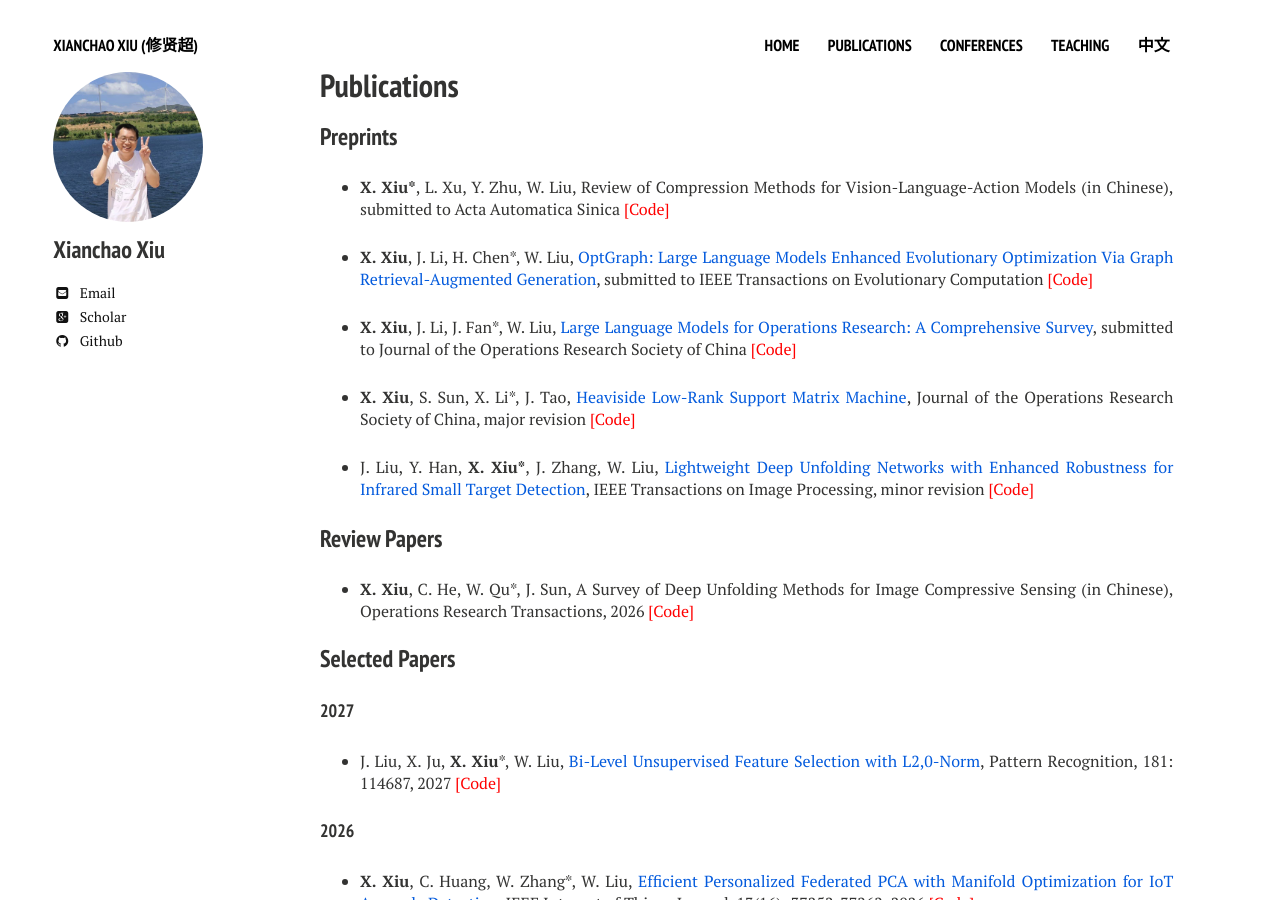
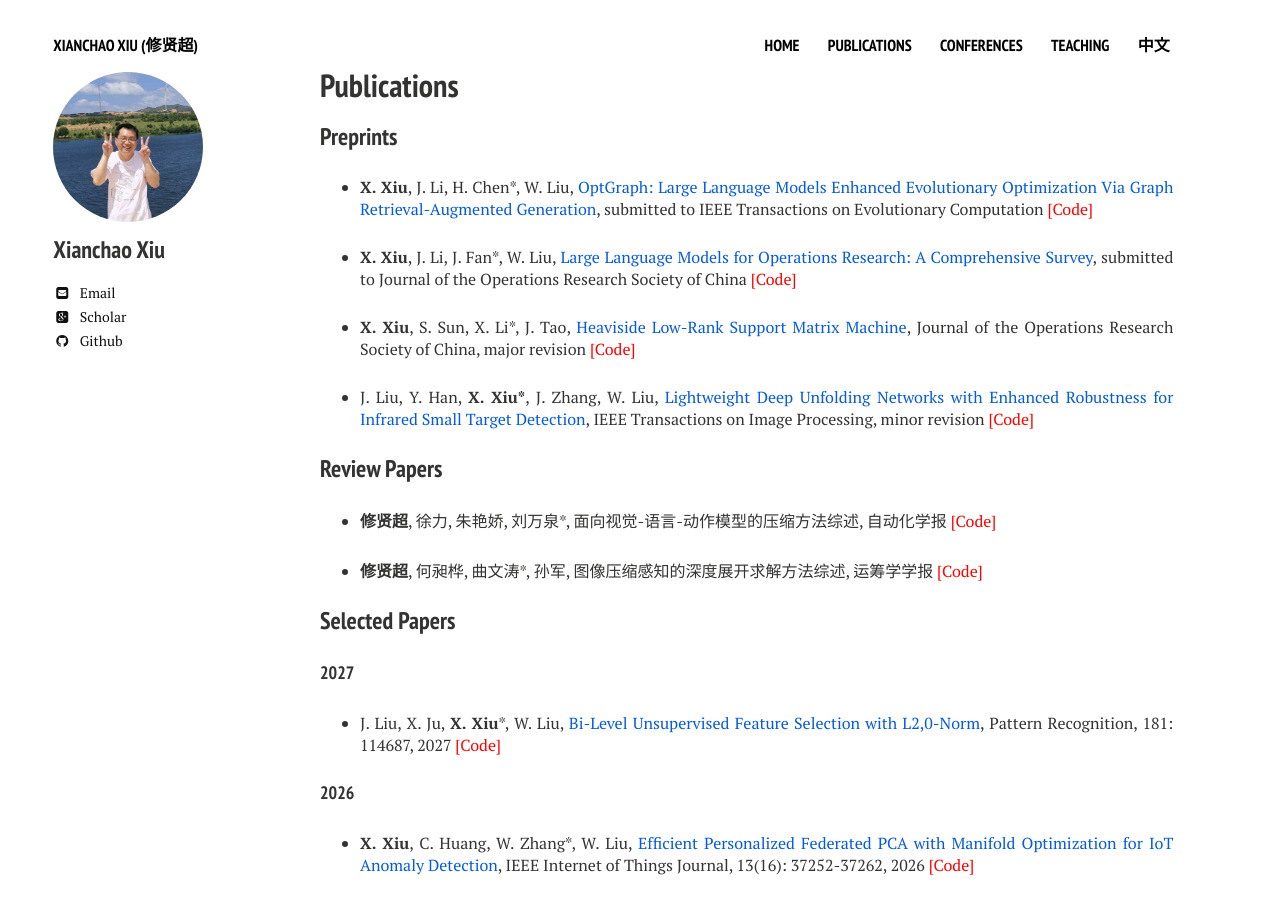
Before and after one commit to xianchaoxiu/xianchaoxiu.github.io, a Jekyll site: the page built from publications/index.md, in a window 1280 px wide and 900 px high. Built offline with Jekyll 4.4.1, drawn with Linux system fonts in a browser that asks for light colours; nearby versions of some CDN libraries.

Commit message:
Update index.md

```diff
--- a/publications/index.md
+++ b/publications/index.md
@@ -10,8 +10,6 @@ share: false
 
 ### Preprints
 
-* <b>X. Xiu*</b>, L. Xu, Y. Zhu, W. Liu, Review of Compression Methods for Vision-Language-Action Models (in Chinese), submitted to Acta Automatica Sinica  <a href="https://github.com/xianchaoxiu/COM4VLA" class="textlink" target="_blank" style="color: red;">[Code]</a>
-
 * <b>X. Xiu</b>, J. Li, H. Chen*, W. Liu, <a href="https://arxiv.org/pdf/2607.27918" class="textlink" target="_blank">OptGraph: Large Language Models Enhanced Evolutionary Optimization Via Graph Retrieval-Augmented Generation</a>, submitted to IEEE Transactions on Evolutionary Computation <a href="https://github.com/xianchaoxiu/OptGraph" class="textlink" target="_blank" style="color: red;">[Code]</a>
 
 * <b>X. Xiu</b>, J. Li, J. Fan*, W. Liu, <a href="https://arxiv.org/abs/2605.20849" class="textlink" target="_blank">Large Language Models for Operations Research: A Comprehensive Survey</a>, submitted to Journal of the Operations Research Society of China <a href="https://github.com/xianchaoxiu/LLM4OR" class="textlink" target="_blank" style="color: red;">[Code]</a>
@@ -23,8 +21,9 @@ share: false
 
 ### Review Papers
 
-* <b>X. Xiu</b>, C. He, W. Qu*, J. Sun, A Survey of Deep Unfolding Methods for Image Compressive Sensing (in Chinese), Operations Research Transactions, 2026  <a href="https://github.com/xianchaoxiu/DU4ICS" class="textlink" target="_blank" style="color: red;">[Code]</a>
+* <b>修贤超</b>, 徐力, 朱艳娇, 刘万泉*, 面向视觉-语言-动作模型的压缩方法综述, 自动化学报  <a href="https://github.com/xianchaoxiu/COM4VLA" class="textlink" target="_blank" style="color: red;">[Code]</a>
 
+* <b>修贤超</b>, 何昶桦, 曲文涛*, 孙军, 图像压缩感知的深度展开求解方法综述, 运筹学学报  <a href="https://github.com/xianchaoxiu/DU4ICS" class="textlink" target="_blank" style="color: red;">[Code]</a>
 
 ### Selected Papers
 
```
